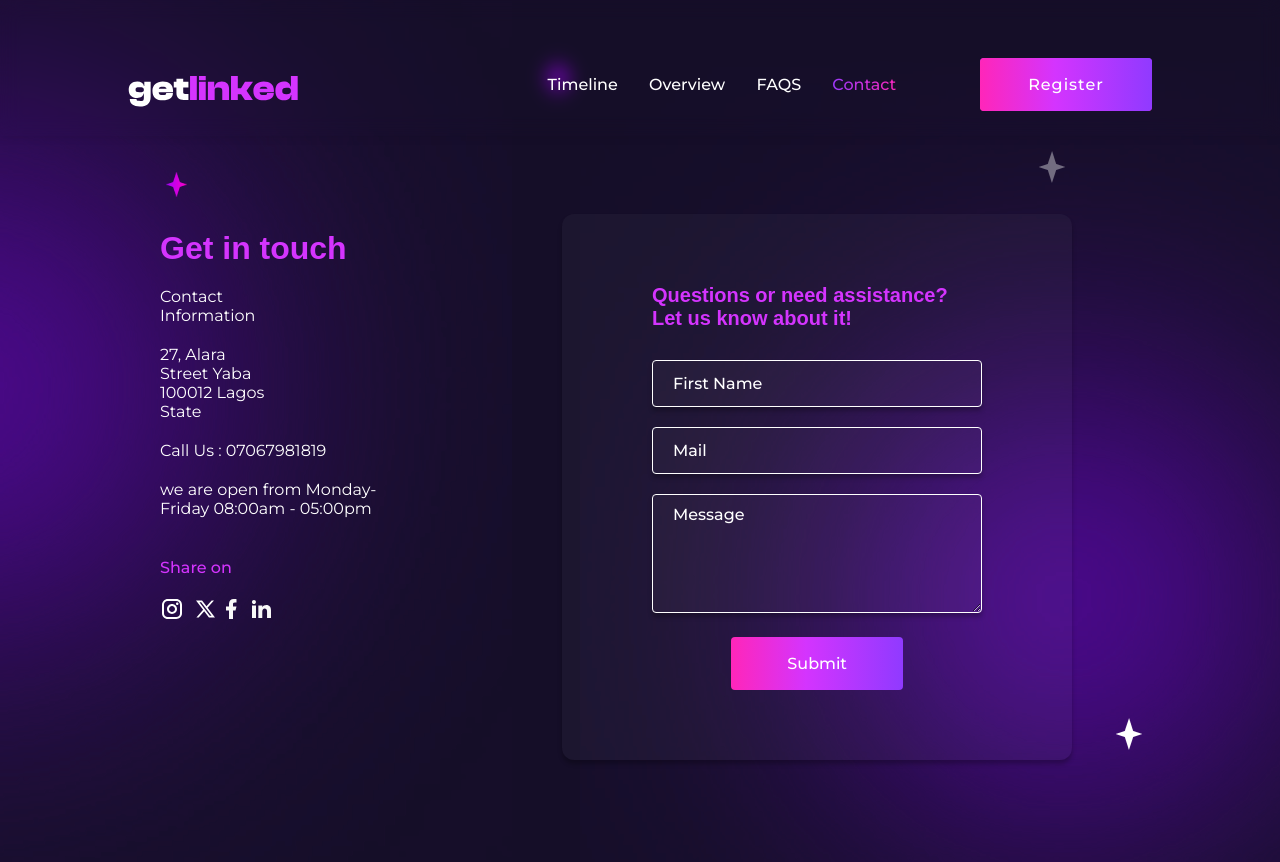
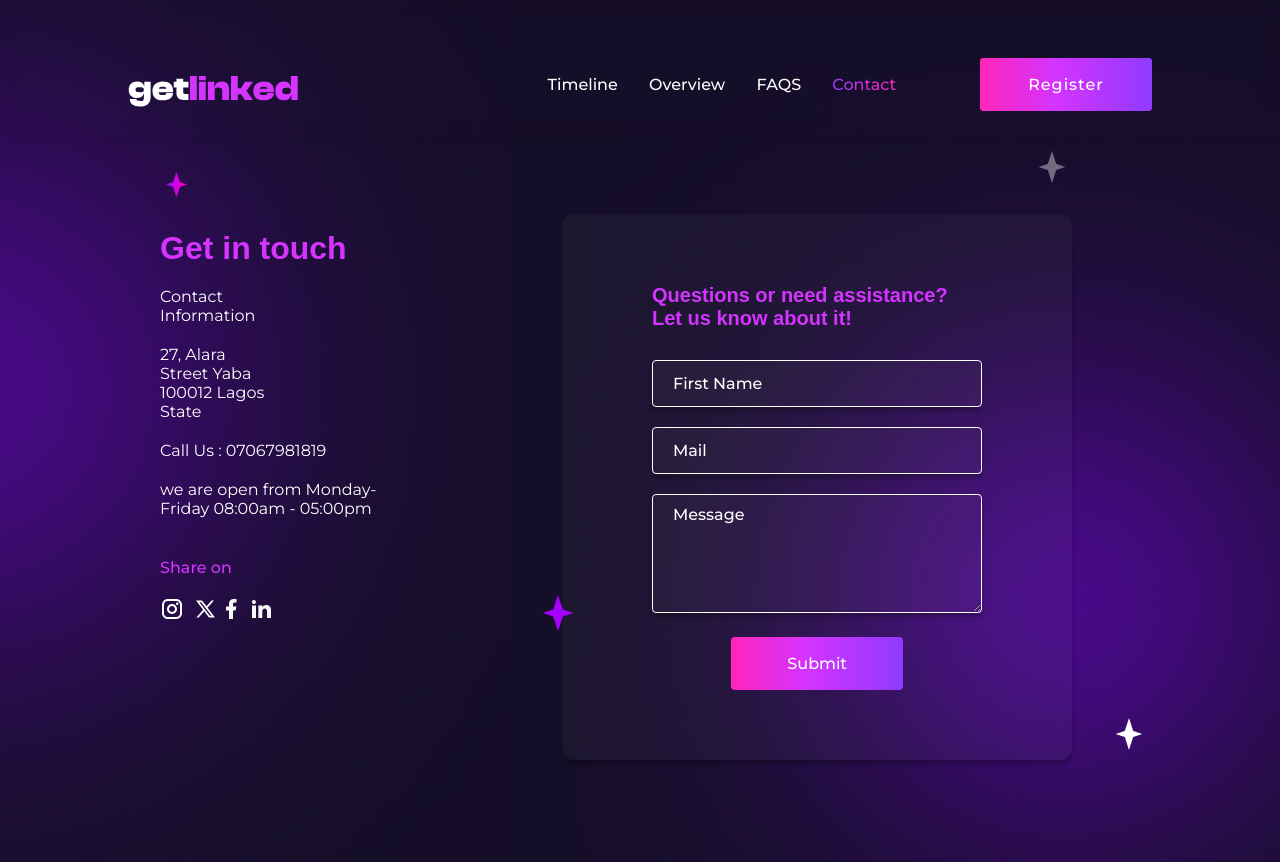
Before and after one commit to DhanteyUD/getlinked, a React (Create React App) app in the folder getlinked/: page /contact in a window 1280 px wide. Built offline with nearby package versions, Linux system fonts and the light colour scheme; a web font is replaced by a local one.

Commit message:
Fixed Star Positions for Contact and Register

```diff
--- a/getlinked/src/components/01_Content/01_Contact/01_ContactForm/contact.css
+++ b/getlinked/src/components/01_Content/01_Contact/01_ContactForm/contact.css
@@ -232,5 +232,5 @@
 
 .contact.img_dark_purple_star {
   left: 4%;
-  bottom: 27%;
+  top: 69%;
 }
--- a/getlinked/src/components/01_Content/02_Register/01_RegistrationForm/registration.css
+++ b/getlinked/src/components/01_Content/02_Register/01_RegistrationForm/registration.css
@@ -23,8 +23,8 @@
   bottom: 8%;
 }
 .register.img_dark_purple_star {
-  left: 38%;
-  bottom: 20%;
+  left: 38.5%;
+  top: 77%;
   width: 23px;
   height: 23px;
 }
```
